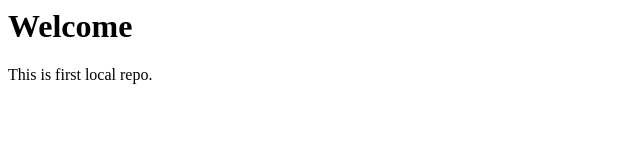
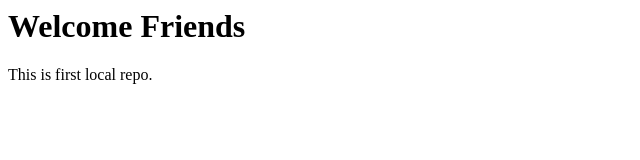
Before and after one commit to karkra-niharika/LocalRepo, a plain HTML site: page index.html in a window 1280 px wide. Shown: the whole page, without its empty margins (0-640 px from the left). Drawn offline with Linux system fonts and the light colour scheme.

Commit message:
Add friends

```diff
--- a/index.html
+++ b/index.html
@@ -1,2 +1,2 @@
-<h1>Welcome</h1>
+<h1>Welcome Friends</h1>
 <p>This is first local repo.</p>
```
